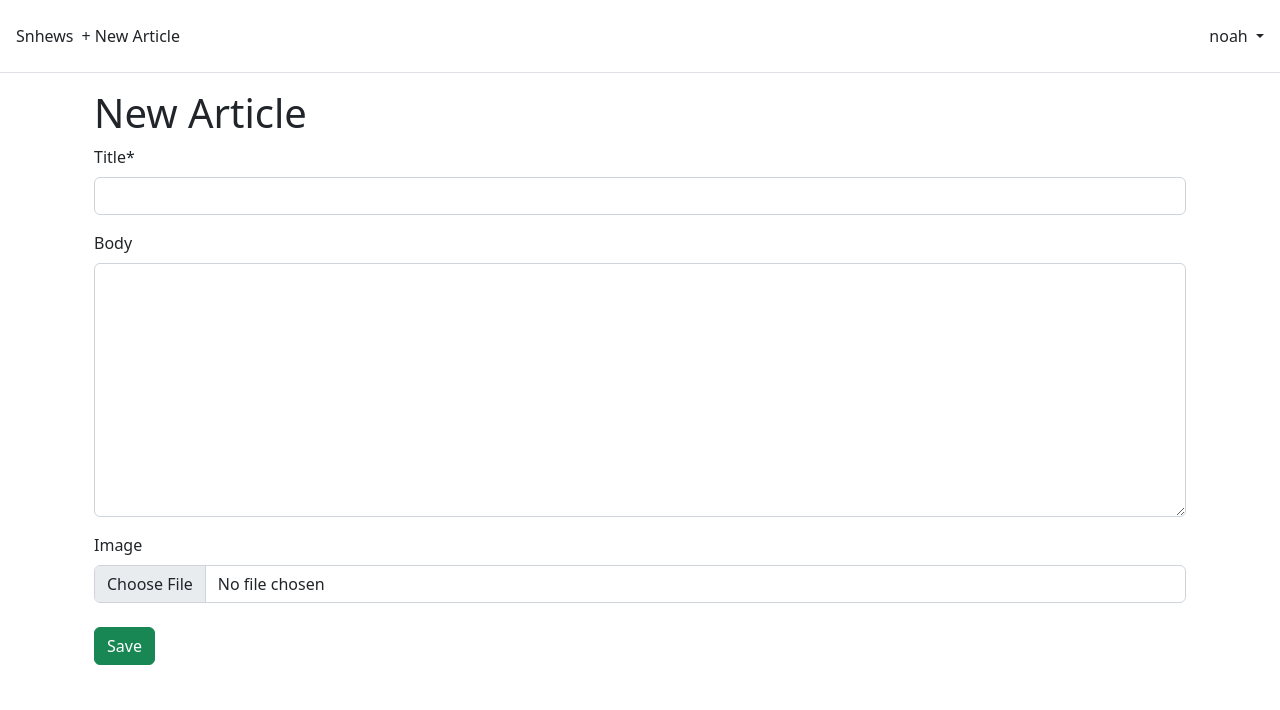
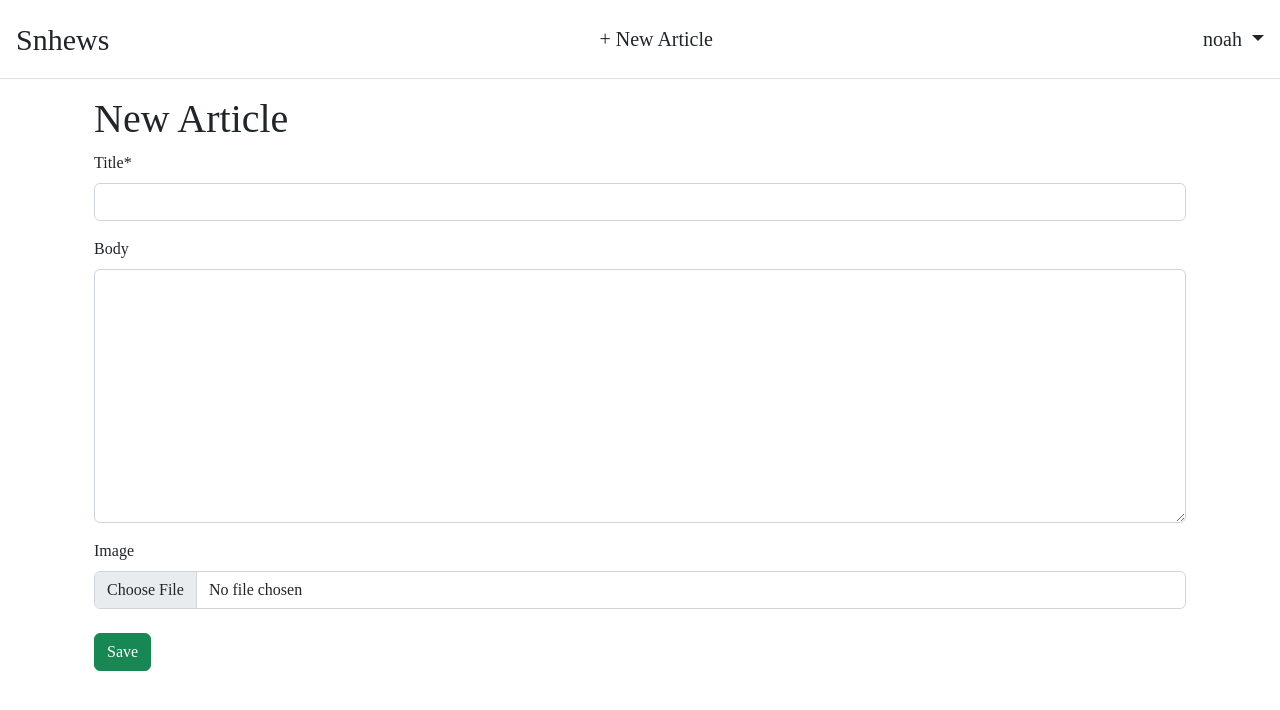
Before and after one commit to nash999W/finalProj, a Django app: page /upload/ in a window 1280 px wide. Shown: the top 710 px of the page. Run offline with Django 4.2, Linux system fonts and the light colour scheme; a user stored in the database is signed in; some libraries are stand-ins or nearby versions.

Commit message:
MADE A BUNCH OF CHANGES

```diff
--- a/pages/forms.py
+++ b/pages/forms.py
@@ -9,3 +9,4 @@ class ImageForm(forms.ModelForm):
     class Meta:
         model = Image
         fields = ("title", "body", "image")
+        image = forms.ImageField(required=False)
--- a/pages/models.py
+++ b/pages/models.py
@@ -4,7 +4,7 @@ from django.conf import settings
 class Image(models.Model):
     title = models.CharField(max_length=200)
     body = models.TextField(blank=True)
-    image = models.ImageField(upload_to='users/%Y/%m/%d/', blank=True)
+    image = models.ImageField(upload_to='users/%Y/%m/%d/', blank=True, null=True, default=None)
     predicted_result = models.CharField(max_length=100, blank=True)
     author = models.ForeignKey(settings.AUTH_USER_MODEL, on_delete=models.CASCADE)
     def __str__(self):
--- a/pages/views.py
+++ b/pages/views.py
@@ -1,10 +1,10 @@
 from django.shortcuts import render, redirect, get_object_or_404
 from django.views.generic import TemplateView, ListView
 from django.contrib.auth.decorators import login_required
-from django.http import HttpResponseForbidden
 from django.contrib import messages
 from .forms import ImageForm
 from .models import Image
+from django.core.files.storage import default_storage
 
 
 class HomePageView(TemplateView):
@@ -15,7 +15,6 @@ class ImageListView(ListView):
     model = Image
     template_name = "image_list.html"
     context_object_name = "images"
-
 
 @login_required
 def image_upload_view(request):
@@ -36,7 +35,8 @@ def image_edit_view(request, image_id):
     try:
         # Check if the logged in user is the author of the image
         if image.author != request.user:
-            return HttpResponseForbidden("You don't have permission to edit this image")
+            messages.error(request, "You Dont have Permission to edit this image.")
+            return redirect("home")
     except Image.author.RelatedObjectDoesNotExist:
         messages.error(request, "This image has no associated author.")
         return redirect('home')
@@ -65,6 +65,7 @@ def image_delete_view(request, image_id):
 
     if request.method == "POST":
         image.delete()
-        return redirect('home')
+        messages.error(request, "The image was successfully deleted!")
+        return redirect('image_list')
 
     return render(request, "image_delete.html", {"image": image})
--- a/templates/base.html
+++ b/templates/base.html
@@ -10,20 +10,34 @@
     <!-- Bootstrap CSS -->
     <link href="https://cdn.jsdelivr.net/npm/bootstrap@5.2.3/dist/css/bootstrap.min.css" rel="stylesheet"
           integrity="sha384-rbsA2VBKQhggwzxH7pPCaAqO46MgnOM80zW1RWuH61DGLwZJEdK2Kadq2F9CUG65" crossorigin="anonymous">
+
+    <!-- Added style for messages -->
+      <style>
+        .messages {
+            font-family: 'Times New Roman', Times, serif;
+            font-size: 30px;    /* Added */
+        }
+    </style>
+    <!-- End Added Style -->
+
 </head>
 
-<body>
+<body style="font-family: 'Times New Roman', Times, serif;">
 
 <header class="p-3 mb-3 border-bottom">
-    <div class="d-flex flex-wrap align-items-center justify-content-center justify-content-lg-start">
-        <a class="navbar-brand" href="{% url 'home' %}">Snhews</a>
-        <ul class="nav col-12 col-lg-auto me-lg-auto mb-2 justify-content-center mb-md-0">
+    <div class="d-flex flex-wrap align-items-center justify-content-between">
+        <a class="navbar-brand" href="{% url 'home' %}" style="font-size: 30px;">Snhews</a>
+
         {% if user.is_authenticated %}
-            <li><a href="{% url 'upload' %}" class="nav-link px-2 link-dark">+ New Article</a></li>
+            <div class="d-flex">
+                <ul class="nav justify-content-center">
+                    <li><a href="{% url 'upload' %}" class="nav-link px-2 link-dark" style="font-size: 20px;">+ New Article</a></li>
                 </ul>
+            </div>
+
             <div class="dropdown text-end">
                 <a href="#" class="d-block link-dark text-decoration-none dropdown-toggle" id="dropdownUser1"
-                data-bs-toggle="dropdown" aria-expanded="false">
+                   data-bs-toggle="dropdown" aria-expanded="false" style="font-size: 20px;">
                     {{ user.username }}
                 </a>
                 <ul class="dropdown-menu text-small" aria-labelledby="dropdownUser1">
@@ -34,14 +48,19 @@
         {% else %}
             </ul>
             <div class="text-end">
-            <a href="{% url 'login' %}" class="btn btn-outline-primary me-2">Log In</a>
-            <a href="{% url 'signup' %}" class="btn btn-primary">Sign Up</a>
+                <a href="{% url 'login' %}" class="btn btn-outline-primary me-2" style="font-size: 10px;">Log In</a>
+                <a href="{% url 'signup' %}" class="btn btn-primary" style="font-size: 10px;">Sign Up</a>
             </div>
         {% endif %}
     </div>
-    </div>
 </header>
-
+{% if messages %}
+    <ul class="messages">
+        {% for message in messages %}
+            <li{% if message.tags %} class="{{ message.tags }}"{% endif %}>{{ message }}</li>
+        {% endfor %}
+    </ul>
+{% endif %}
 <main>
     <div class="container">
         {% block content %}
@@ -50,17 +69,10 @@
 </main>
 
 <!-- Bootstrap JavaScript Bundle -->
-<script src="https://cdn.Cmoney.net/npm/bootstrap@5.2.3/dist/js/bootstrap.bundle.min.js"
+<script src="https://cdn.jsdelivr.net/npm/bootstrap@5.2.3/dist/js/bootstrap.bundle.min.js"
         integrity="sha384-kenU1KFdBIe4zVF0s0G1M5b4hcpxyD9F7jL+jjXkk+Q2h455rYXK/7HAuoJl+0I4"
         crossorigin="anonymous"></script>
 
 </body>
 
 </html>
-{% if messages %}
-    <ul class="messages">
-        {% for message in messages %}
-            <li{% if message.tags %} class="{{ message.tags }}"{% endif %}>{{ message }}</li>
-        {% endfor %}
-    </ul>
-{% endif %}
```
Also changed, not shown: templates/image_list.html (+21 -5 lines), db.sqlite3, pages/migrations/0005_alter_image_author_alter_image_image.py (added). Lines whose indentation alone changed are shown as unchanged.
